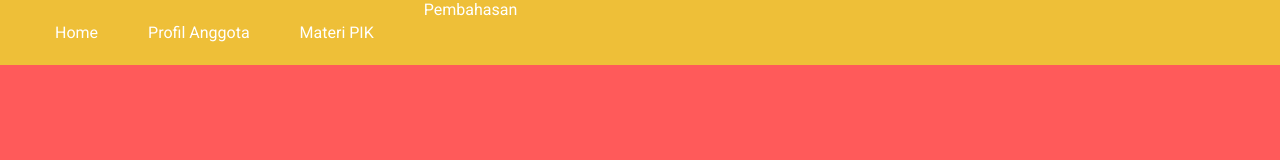
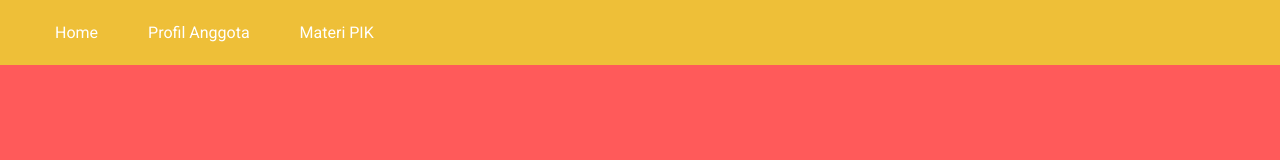
Before and after one commit to rajabindolf/tugas-pik, a plain HTML site: page profile.html in a window 1280 px wide. Shown: the top 160 px of the page. Drawn offline with Linux system fonts and the light colour scheme.

Commit message:
Update profile.html

```diff
--- a/profile.html
+++ b/profile.html
@@ -14,7 +14,6 @@
                 <li><a href="index.html">Home</a></li>
                 <li><a href="profile.html">Profil Anggota</a></li>
                 <li><a href="materi.html">Materi PIK</a></li>
-                <li><a href="poto.html"></a>Pembahasan</li>
             </ul>
         </div>
    </nav>
```
